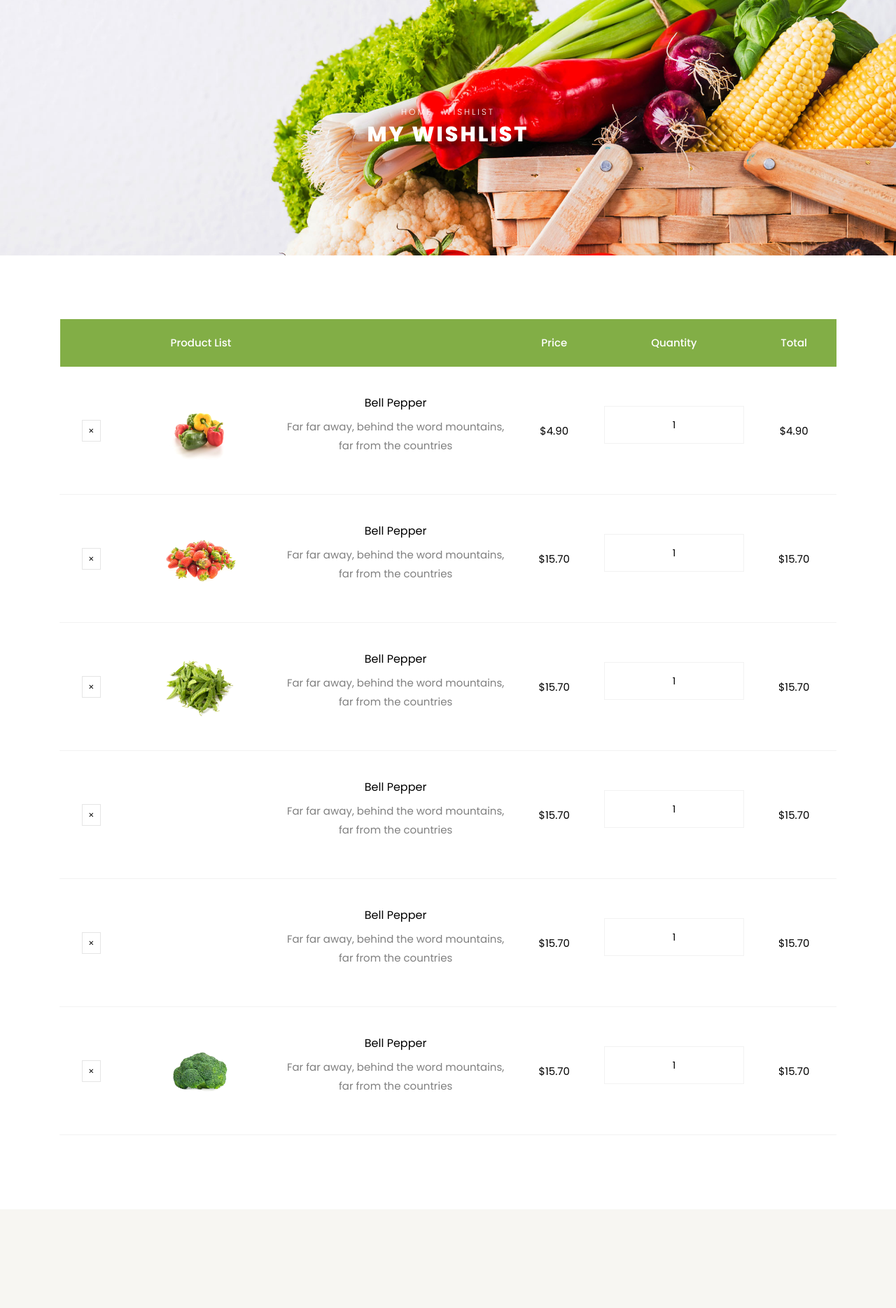
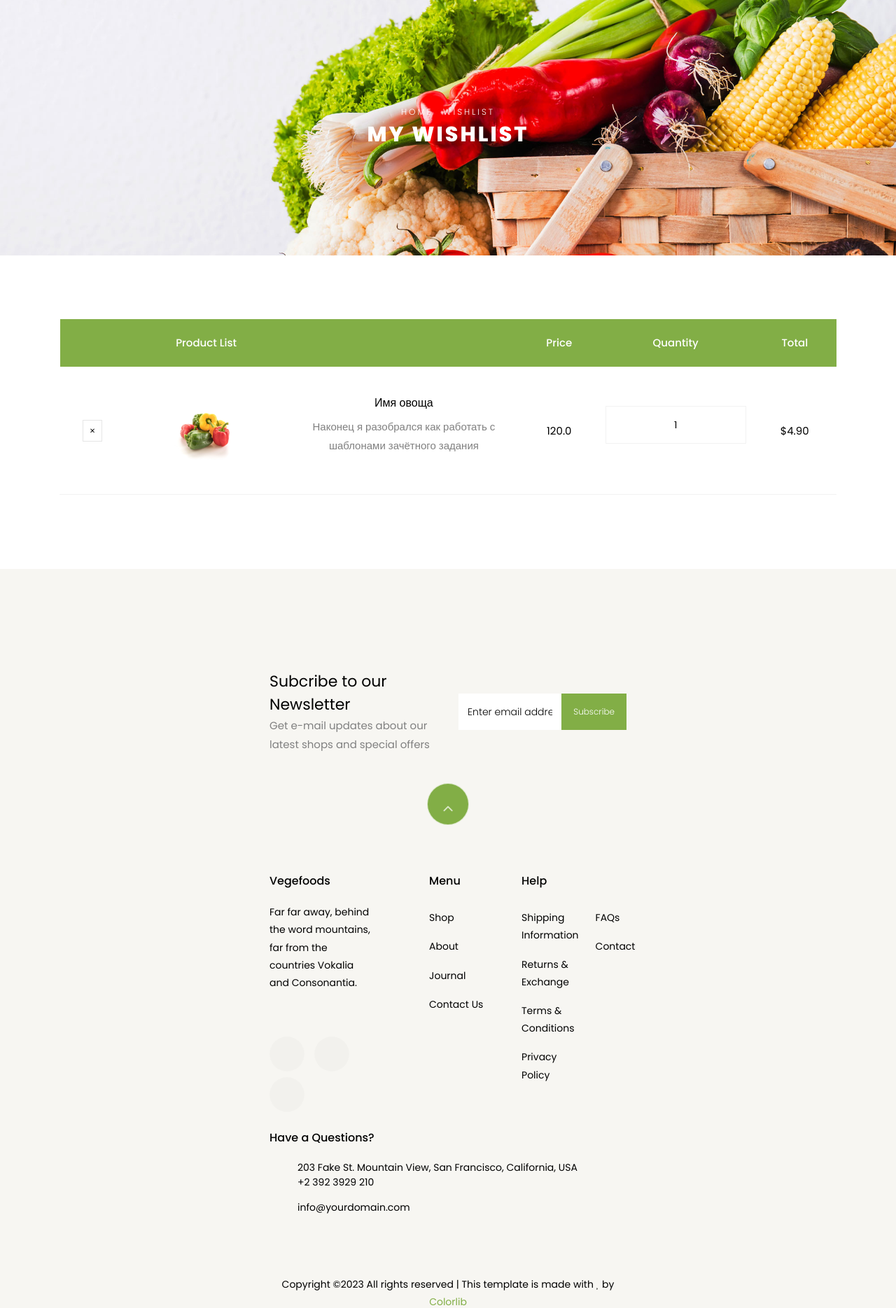
Before and after one commit to ValeryKharkov/PyWEB_lab1, a Django app: page /cart/wishlist/ in a window 1280 px wide. Shown: the part 97-1966 px from the top of the page at 70% size. Run offline with Django 4.2, Linux system fonts and the light colour scheme; some libraries are stand-ins or nearby versions; some web fonts are replaced.

Commit message:
Зачётное задание. Пункт 2.

```diff
--- a/apps/cart_shop/templates/cart_shop/wishlist.html
+++ b/apps/cart_shop/templates/cart_shop/wishlist.html
@@ -32,17 +32,20 @@
 						      </tr>
 						    </thead>
 						    <tbody>
+
+								{% for product in data %}
+
 						      <tr class="text-center">
 						        <td class="product-remove"><a href="#"><span class="ion-ios-close"></span></a></td>
 
-						        <td class="image-prod"><div class="img" style="background-image:url({% static 'shop/images/product-1.jpg'%});"></div></td>
+						        <td class="image-prod"><div class="img" style="background-image:url({% static product.url %});"></div></td>
 
 						        <td class="product-name">
-						        	<h3>Bell Pepper</h3>
-						        	<p>Far far away, behind the word mountains, far from the countries</p>
+						        	<h3>{{product.name}}</h3>
+						        	<p>Наконец я разобрался как работать с шаблонами зачётного задания</p>
 						        </td>
 
-						        <td class="price">$4.90</td>
+						        <td class="price">{{product.price_before}}</td>
 
 						        <td class="quantity">
 						        	<div class="input-group mb-3">
@@ -53,110 +56,9 @@
 						        <td class="total">$4.90</td>
 						      </tr><!-- END TR-->
 
-						      <tr class="text-center">
-						        <td class="product-remove"><a href="#"><span class="ion-ios-close"></span></a></td>
+								{% endfor %}
 
-						        <td class="image-prod"><div class="img" style="background-image:url({% static 'shop/images/product-2.jpg'%});"></div></td>
 
-						        <td class="product-name">
-						        	<h3>Bell Pepper</h3>
-						        	<p>Far far away, behind the word mountains, far from the countries</p>
-						        </td>
-
-						        <td class="price">$15.70</td>
-
-						        <td class="quantity">
-						        	<div class="input-group mb-3">
-					             	<input type="text" name="quantity" class="quantity form-control input-number" value="1" min="1" max="100">
-					          	</div>
-					          </td>
-
-						        <td class="total">$15.70</td>
-						      </tr><!-- END TR-->
-
-						      <tr class="text-center">
-						        <td class="product-remove"><a href="#"><span class="ion-ios-close"></span></a></td>
-
-						        <td class="image-prod"><div class="img" style="background-image:url({% static 'shop/images/product-3.jpg'%});"></div></td>
-
-						        <td class="product-name">
-						        	<h3>Bell Pepper</h3>
-						        	<p>Far far away, behind the word mountains, far from the countries</p>
-						        </td>
-
-						        <td class="price">$15.70</td>
-
-						        <td class="quantity">
-						        	<div class="input-group mb-3">
-					             	<input type="text" name="quantity" class="quantity form-control input-number" value="1" min="1" max="100">
-					          	</div>
-					          </td>
-
-						        <td class="total">$15.70</td>
-						      </tr><!-- END TR-->
-
-						      <tr class="text-center">
-						        <td class="product-remove"><a href="#"><span class="ion-ios-close"></span></a></td>
-
-						        <td class="image-prod"><div class="img" style="background-image:url({% static 'shop/images/product-4.jpg)'%});"></div></td>
-
-						        <td class="product-name">
-						        	<h3>Bell Pepper</h3>
-						        	<p>Far far away, behind the word mountains, far from the countries</p>
-						        </td>
-
-						        <td class="price">$15.70</td>
-
-						        <td class="quantity">
-						        	<div class="input-group mb-3">
-					             	<input type="text" name="quantity" class="quantity form-control input-number" value="1" min="1" max="100">
-					          	</div>
-					          </td>
-
-						        <td class="total">$15.70</td>
-						      </tr><!-- END TR-->
-
-						      <tr class="text-center">
-						        <td class="product-remove"><a href="#"><span class="ion-ios-close"></span></a></td>
-
-						        <td class="image-prod"><div class="img" style="background-image:url({% static 'shop/images/product-5.jpg)'%});"></div></td>
-
-						        <td class="product-name">
-						        	<h3>Bell Pepper</h3>
-						        	<p>Far far away, behind the word mountains, far from the countries</p>
-						        </td>
-
-						        <td class="price">$15.70</td>
-
-						        <td class="quantity">
-						        	<div class="input-group mb-3">
-					             	<input type="text" name="quantity" class="quantity form-control input-number" value="1" min="1" max="100">
-					          	</div>
-					          </td>
-
-						        <td class="total">$15.70</td>
-						      </tr><!-- END TR-->
-
-						      <tr class="text-center">
-						        <td class="product-remove"><a href="#"><span class="ion-ios-close"></span></a></td>
-
-						        <td class="image-prod"><div class="img" style="background-image:url({% static 'shop/images/product-6.jpg'%});"></div></td>
-
-						        <td class="product-name">
-						        	<h3>Bell Pepper</h3>
-						        	<p>Far far away, behind the word mountains, far from the countries</p>
-						        </td>
-
-						        <td class="price">$15.70</td>
-
-						        <td class="quantity">
-						        	<div class="input-group mb-3">
-					             	<input type="text" name="quantity" class="quantity form-control input-number" value="1" min="1" max="100">
-					          	</div>
-					          </td>
-
-						        <td class="total">$15.70</td>
-						      </tr><!-- END TR-->
 						    </tbody>
 						  </table>
 					  </div>
--- a/apps/cart_shop/views.py
+++ b/apps/cart_shop/views.py
@@ -53,4 +53,10 @@
 
 class ViewWishlist(View):
    def get(self, request):
-       return render(request, 'cart_shop/wishlist.html')
+       context = {'data': [{'name': 'Имя овоща',
+                            'price_before': 120.00,
+                            'url': 'shop/images/product-1.jpg'}
+                           ]
+                  }
+
+       return render(request, 'cart_shop/wishlist.html', context)
```
